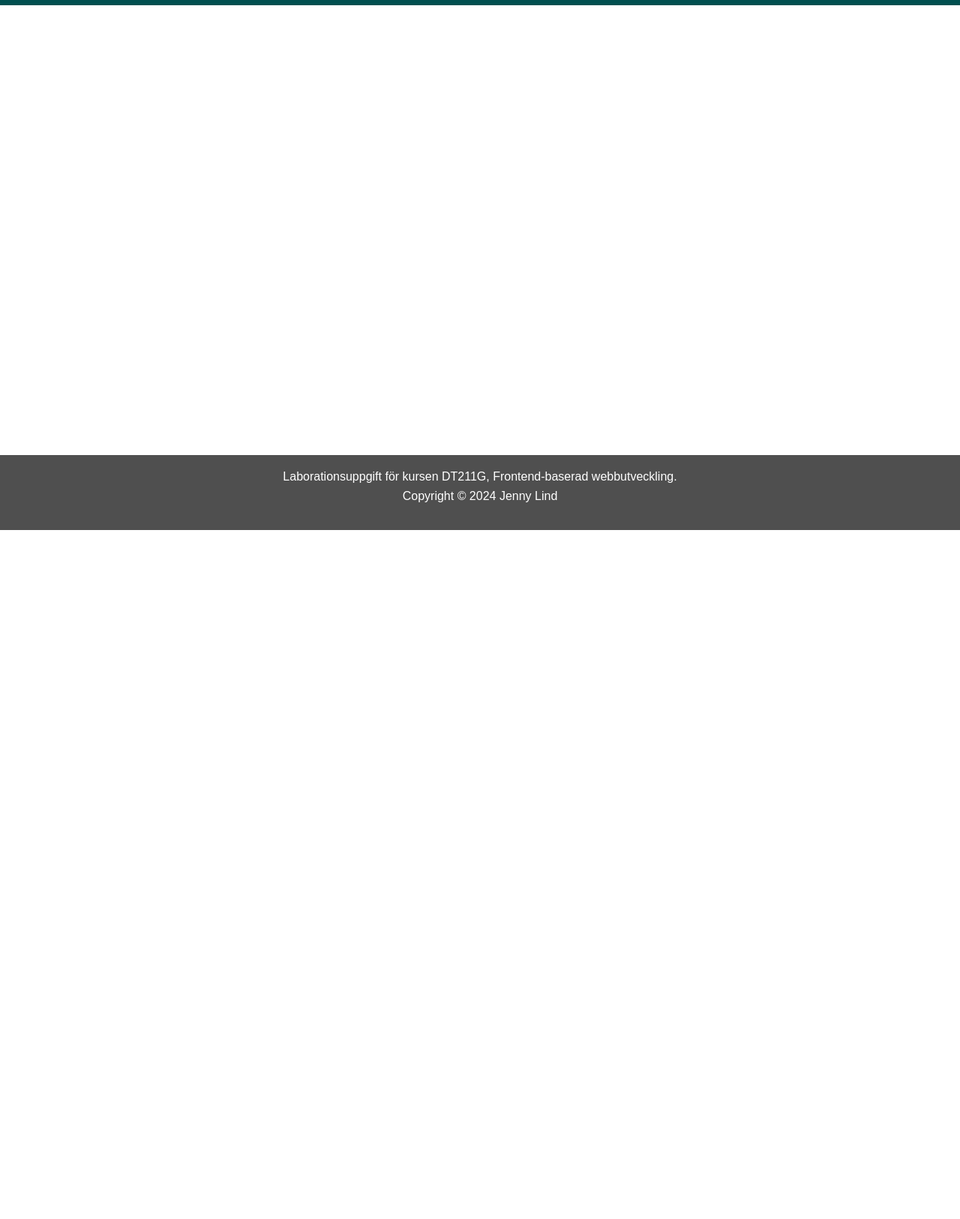
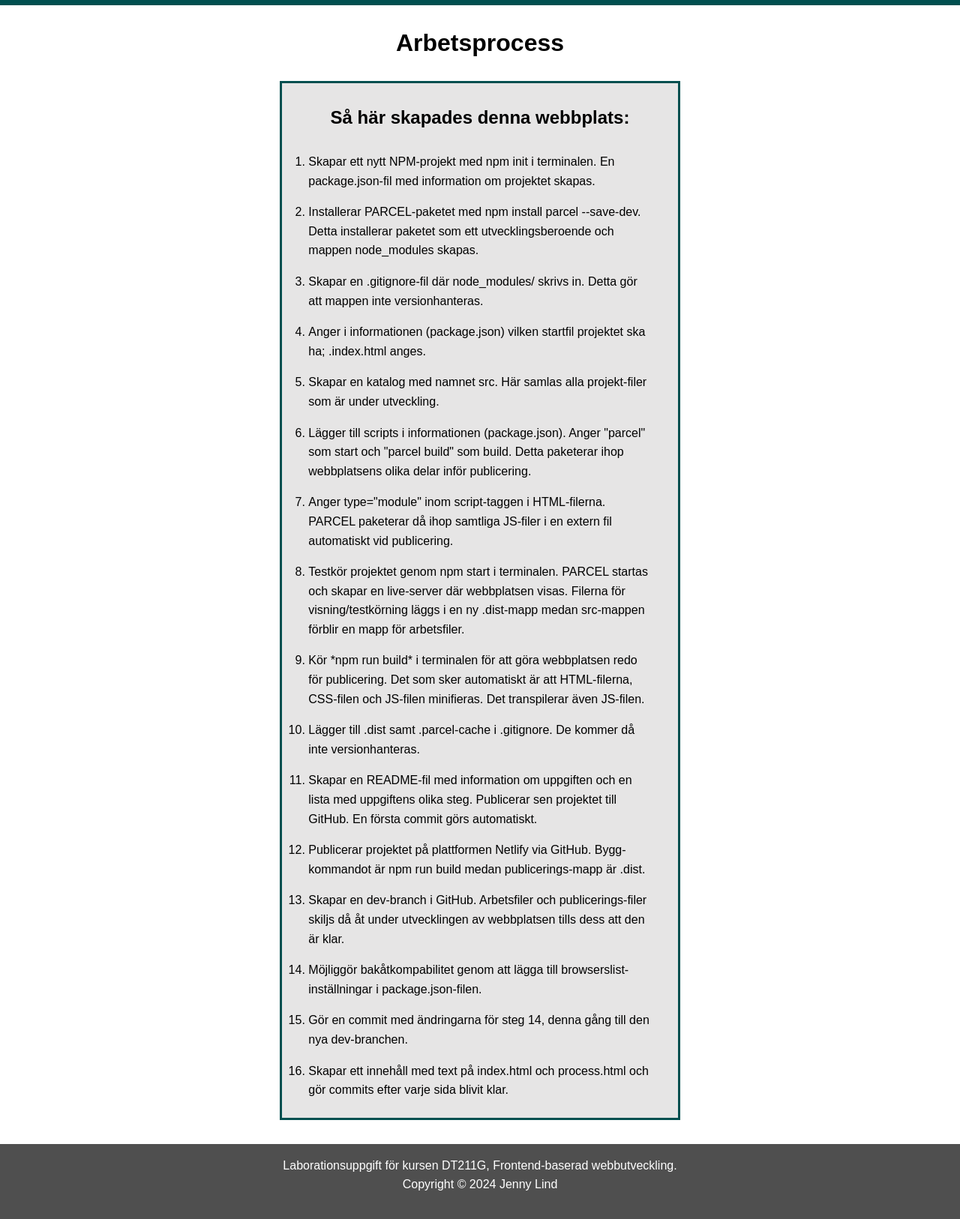
Before and after one commit to Luxusseife/front-end-1-auto-and-publ, a website built with Parcel: page src/process.html in a window 1280 px wide. Shown: the part 93-1719 px from the top of the page at 75% size. Before the commit the page ends 800 px from the top, so only its background shows below. Built offline with nearby package versions, Linux system fonts and the light colour scheme.

Commit message:
Lagt till 1 steg i listan i README-filen, lagt till innehåll i process.html-filen samt stylat detta i main.css

```diff
--- a/src/CSS/main.css
+++ b/src/CSS/main.css
@@ -17,24 +17,6 @@ body {
     flex-direction: column;
     background-color: #ffffff;
     font-family: Arial, Helvetica, sans-serif;
-}
-
-/* MEDIA QUERIES FÖR RUBRIKER OCH BRÖDTEXT. */
-
-@media (min-width: 769px) {
-
-    /* Rubriker och brödtext. */
-    h1, p main {
-        font-size: 125%;
-    }
-}
-
-@media (min-width: 1440px) {
-
-    /* Rubriker och brödtext. */
-    h1, p {
-        font-size: 150%;
-    }
 }
 
 
@@ -243,22 +225,77 @@ nav a:hover {
     }
 }
 
+/* RUBRIKER FÖR SAMTLIGA SIDOR. */
 
+h1 {
+    text-align: center;
+    margin: 2rem 0 2rem 0;
+}
 
-/* MAIN. */
+h2, h3 {
+    text-align: center;
+    margin: 2rem 0 0.5rem 0;
+}
+
+/* MAIN, INDEX. */
+
+/* Text-container. */
+.flex-container-index {
+    display: flex;
+    justify-content: center;
+    align-items: center;
+    border: 3px solid #004F4F;
+    background-color: #e6e5e5;
+    margin: 0 auto 2rem auto;
+    max-width: 60ch;
+}
+
+.flex-container-index p  {
+    text-align: left;
+    line-height: 1.6;
+    padding: 0 1rem 1rem 1rem;
+    max-width: 55ch;
+}
+
+/* MAIN, PHOTOS. */
 
 
 
-/* MEDIA QUERY FÖR MAIN, SKÄRMAR STÖRRE ÄN 769PX SAMT 1440PX. */
+/* MAIN, PROCESS. */
 
-@media (min-width: 769px) {
-
-
+/* Text-container. */
+.flex-container-process {
+    display: flex;
+    justify-content: center;
+    align-items: center;
+    border: 3px solid #004F4F;
+    background-color: #e6e5e5;
+    margin: 0 auto 2rem auto;
+    max-width: 60ch;
 }
 
-@media (min-width: 1440px) {
+.flex-container-process ol  {
+    text-align: left;
+    line-height: 1.6;
+    padding: 1rem;
+    max-width: 55ch;
+}
 
+.flex-container-process li  {
+    padding: 0.5rem 0 0.5rem 0;
+}
 
+/* MEDIA QUERY FÖR MAIN, SKÄRMAR STÖRRE ÄN 1920PX. */
+
+@media (min-width: 1920px) {
+    main p, main li {
+        font-size: 20px;
+    }
+
+    .flex-container-index, .flex-container-process {
+        max-width: 80ch;
+        padding-bottom: 2rem;
+    }
 }
 
 /* FOOTER. */
--- a/src/process.html
+++ b/src/process.html
@@ -43,9 +43,32 @@
     </header>
 
     <main>
+        <h1>Arbetsprocess</h1>
 
+        <div class="flex-container-process">
+            <article>
+                <h2>Så här skapades denna webbplats:</h2>
+                <ol>
+                    <li>Skapar ett nytt NPM-projekt med npm init i terminalen. En package.json-fil med information om projektet skapas.</li>
+                    <li>Installerar PARCEL-paketet med npm install parcel --save-dev. Detta installerar paketet som ett utvecklingsberoende och mappen node_modules skapas.</li>
+                    <li>Skapar en .gitignore-fil där node_modules/ skrivs in. Detta gör att mappen inte versionhanteras.</li>
+                    <li>Anger i informationen (package.json) vilken startfil projektet ska ha; .index.html anges.</li>
+                    <li>Skapar en katalog med namnet src. Här samlas alla projekt-filer som är under utveckling.</li>
+                    <li>Lägger till scripts i informationen (package.json). Anger "parcel" som start och "parcel build" som build. Detta paketerar ihop webbplatsens olika delar inför publicering.</li>
+                    <li>Anger type="module" inom script-taggen i HTML-filerna. PARCEL paketerar då ihop samtliga JS-filer i en extern fil automatiskt vid publicering.</li>
+                    <li>Testkör projektet genom npm start i terminalen. PARCEL startas och skapar en live-server där webbplatsen visas. Filerna för visning/testkörning läggs i en ny .dist-mapp medan src-mappen förblir en mapp för arbetsfiler.</li>
+                    <li> Kör *npm run build* i terminalen för att göra webbplatsen redo för publicering. Det som sker automatiskt är att HTML-filerna, CSS-filen och JS-filen minifieras. Det transpilerar även JS-filen.</li>
+                    <li>Lägger till .dist samt .parcel-cache i .gitignore. De kommer då inte versionhanteras.</li>
+                    <li>Skapar en README-fil med information om uppgiften och en lista med uppgiftens olika steg. Publicerar sen projektet till GitHub. En första commit görs automatiskt.</li>
+                    <li>Publicerar projektet på plattformen Netlify via GitHub. Bygg-kommandot är npm run build medan publicerings-mapp är .dist.</li>
+                    <li>Skapar en dev-branch i GitHub. Arbetsfiler och publicerings-filer skiljs då åt under utvecklingen av webbplatsen tills dess att den är klar.</li>
+                    <li>Möjliggör bakåtkompabilitet genom att lägga till browserslist-inställningar i package.json-filen.</li>
+                    <li>Gör en commit med ändringarna för steg 14, denna gång till den nya dev-branchen.</li>
+                    <li>Skapar ett innehåll med text på index.html och process.html och gör commits efter varje sida blivit klar.</li>
+                </ol>
+            </article>
+        </div>
     </main>
-
     <footer>
         <p>
             Laborationsuppgift för kursen DT211G, Frontend-baserad webbutveckling.
```
Also changed, not shown: src/index.html (+17 -1 lines), README.md, sharp.config.json (deleted).
